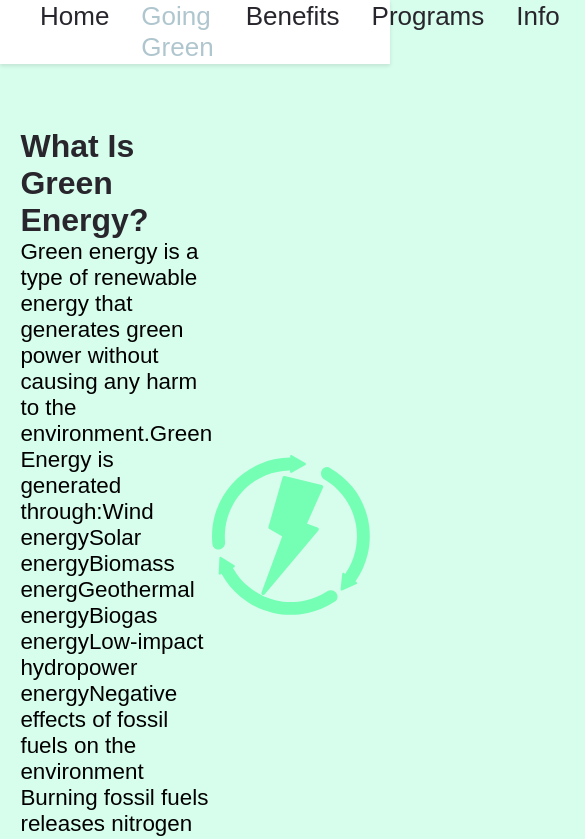
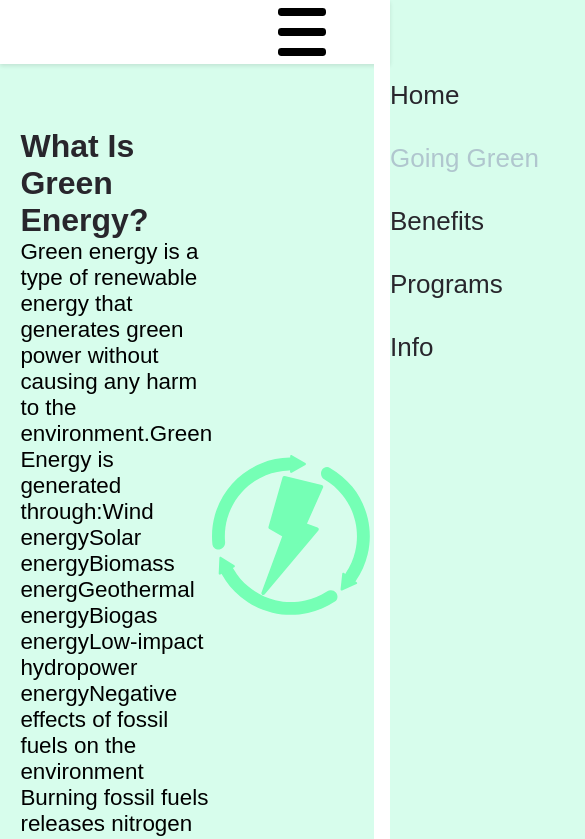
Before and after one commit to Booklover997/webmaster, a React (Create React App) app: page /green in a window 390 px wide. Shown: the top 839 px of the page, 585 px wide, since content can reach past the window. Built offline with nearby package versions, Linux system fonts and the light colour scheme; a web font is replaced by a local one.

Commit message:
Mobile bar added

```diff
--- a/src/pages/Benefits.jsx
+++ b/src/pages/Benefits.jsx
@@ -7,15 +7,19 @@ export default function Benefits() {
   return (
     <>
       <Nav />
+      <div class="pageContent">
+
       <div class="taxContainer">
-        <div class="center">
+        <div class="center taxContainer">
         <div class="textSection">
     <h1 class="taxTitle">Save Up to $3,200</h1>
     <p>By investing in renewable technologies for your home you are able to qualify for federal tax credits such as the eneergy efficiency home improvement credit and the residential clean energy credit. Some examples of qualifying technologies are wind, solar, geothermal, fuel cells, and battery storage. These credits available through 2032 allower homeowners to claim up to $3,200 in tax rebates annually. These credits can be claimed from the IRS by using <a href="https://www.irs.gov/pub/irs-pdf/f5695.pdf" class="link">IRS Form 5965</a>
 </p>
 </div>
+<div><a rel="noreferrer" href="https://www.irs.gov/pub/irs-pdf/f5695.pdf" target="_blank"><img src="/Document.svg" alt="5696 form"></img></a></div>
+
 </div>
-    <div><a rel="noreferrer" href="https://www.irs.gov/pub/irs-pdf/f5695.pdf" target="_blank"><img src="/Document.svg" alt="5696 form"></img></a></div>
+
     </div>
     <div class="requirementsContainer">
       <h1>Requirements</h1>
@@ -26,6 +30,7 @@ export default function Benefits() {
       </div>
     </div>
     <Footer/>
+    </div>
     </>
   );
 }
--- a/src/pages/Documentation.jsx
+++ b/src/pages/Documentation.jsx
@@ -7,6 +7,8 @@ export default function Benefits() {
   return (
     <>
       <Nav />
+      <div class="pageContent">
+
       <div className="center">
         <h1> Sources</h1>
         <p>Source1</p>
@@ -23,6 +25,7 @@ export default function Benefits() {
         <p>Fonts imported from Google Fonts</p>
         </div>
     <Footer/>
+    </div>
     </>
   );
 }
--- a/src/pages/GoingGreen.jsx
+++ b/src/pages/GoingGreen.jsx
@@ -7,6 +7,7 @@ export default function GoingGreen() {
   return (
     <>
       <Nav />
+      <div class="pageContent">
       <div className="introContainer">
         <div class="flex">
           <div>
@@ -47,6 +48,7 @@ export default function GoingGreen() {
         </div>
       </div>
       <Footer />
+      </div>
     </>
   );
 }
--- a/src/pages/Home.jsx
+++ b/src/pages/Home.jsx
@@ -9,6 +9,8 @@ export default function Home() {
   return (
     <>
       <Nav />
+      <div class="pageContent">
+
       <div className="heroContainer">
         <div className="hero">
           <img alt="Earth" src="/Earth.svg"></img>
@@ -113,6 +115,7 @@ export default function Home() {
         </div>
       </div>
     <Footer/>
+    </div>
     </>
   );
 }
--- a/src/pages/Info.jsx
+++ b/src/pages/Info.jsx
@@ -10,6 +10,8 @@ export default function Info() {
   return (
     <>
     <Nav></Nav>
+    <div class="pageContent">
+
     <div class="body">
       {result ? (
         <>
@@ -39,6 +41,7 @@ export default function Info() {
       )}
     </div>
     <Footer></Footer>
+    </div>
     </>
   );
 };
--- a/src/pages/Nav.jsx
+++ b/src/pages/Nav.jsx
@@ -3,19 +3,39 @@ import { NavLink } from "react-router-dom";
 import React, { useState } from "react";
 import { Dropdown, DropdownItem } from "../components/Dropdown.jsx";
 export function Nav() {
+  //mobile code
+  const [showMenu, setShowMenu] = useState(false);
+  function toggleMenu(){
+    setShowMenu(!showMenu);
+  }
 
+  function closeMenuOnMobile(){
+      if(window.innerWidth<=1200)
+        {
+          setShowMenu(false);
+        }
+  }
   return (
     <nav>
-      <ul>
-        <NavItem link="/" display="Home"></NavItem>
-        <NavItem link="/green" display="Going Green"></NavItem>
+      <ul class={showMenu ? "show" :""}>
+        <NavItem onClick={closeMenuOnMobile} link="/" display="Home"></NavItem>
+        <NavItem onClick={closeMenuOnMobile} link="/green" display="Going Green"></NavItem>
 
-        <NavItem link="/benefits" display="Benefits"></NavItem>
-        <NavItem link="/programs" display="Programs"></NavItem>
-        <NavItem link="/Documentation" display="Info">
+        <NavItem onClick={closeMenuOnMobile} link="/benefits" display="Benefits"></NavItem>
+        <NavItem onClick={closeMenuOnMobile} link="/programs" display="Programs"></NavItem>
+        <NavItem onClick={closeMenuOnMobile} link="/Documentation" display="Info">
         </NavItem>
       </ul>
+      <div class="menu">
+        <img onClick={toggleMenu} src="Hamburger.svg" alt="Hamburger" class={showMenu ? "none" :""}></img>
+        <img onClick={toggleMenu} src="X.svg" alt="X" class={showMenu ? "" :"none"}></img>
+      </div>
+      {showMenu && (
+            <style>{`.pageContent { filter:blur(3px); overflow-y:hidden; }`}</style>
+          )}
     </nav>
+
+
   );
 }
 
@@ -66,7 +86,7 @@ function NavItem(props) {
 
   return (
     <li>
-      <NavLink to={props.link} onMouseEnter={() => setExpand(!expanded)} onMouseLeave={() => setExpand(!expanded)}>
+      <NavLink  to={props.link} onMouseEnter={() => setExpand(!expanded)} onMouseLeave={() => setExpand(!expanded)}>
         {props.display}
       </NavLink>
       {expanded &&props.children&& (
--- a/src/pages/Programs.jsx
+++ b/src/pages/Programs.jsx
@@ -18,6 +18,8 @@ export default function Programs() {
   return (
     <>
       <Nav />
+      <div class="pageContent">
+
       <h1 class="title">Programs</h1>
       <div className="searchContainer">
 
@@ -45,6 +47,7 @@ export default function Programs() {
       </div>
       <List input={search} />
       <Footer/>
+      </div>
     </>
   );
 }
--- a/src/pages/css/nav.css
+++ b/src/pages/css/nav.css
@@ -117,3 +117,52 @@ nav a::before{
 nav a:hover::before{
   transform:scaleX(1) scaleY(0.1);
   }
+  .none{
+    display:none;
+  }
+  .menu img{
+    max-height: 3rem;
+    margin:0.5rem 4rem;
+    float: right;
+    display: none;
+  }
+@media (max-width:1250px) {
+  nav ul{
+    position:absolute;
+    flex-direction: column;
+    right:0;
+    top:4rem;
+    margin:0;
+    height: 100vh;
+    background-color: white;
+    padding-left: 1rem;
+    width:0;
+    transition: width 0.2s ease-in-out;
+    display: flex;
+    flex-direction: column;
+    white-space: nowrap;
+  }
+  nav{
+    z-index:10000000;
+  }
+  nav ul a{
+    margin:0;
+  }
+  nav ul li{
+    margin:1rem 0;
+    white-space: nowrap;
+    display: inline-block;
+  }
+  nav{
+    justify-content: right;
+  }
+  .show{
+    width:50%;
+  }
+  .menu img{
+    display: inline-block;
+  }
+  .menu .none{
+    display:none;
+  }
+}
--- a/src/pages/css/styles.css
+++ b/src/pages/css/styles.css
@@ -17,14 +17,16 @@
   --section4:var(--lightGreen);
 }
 
-
+.pageContent{
+  transition: filter 0.3s ease-in-out;
+}
 *{
   margin:0;
 }
 .center{
   max-width: 1000px;
-  margin:inherit auto;
-}
+margin-left:auto;
+margin-right:auto;}
 body{
   color:var(--black);
   background:var(--lightGreen);
```
Also changed, not shown: public/Hamburger.svg (added), public/X.svg (added).
